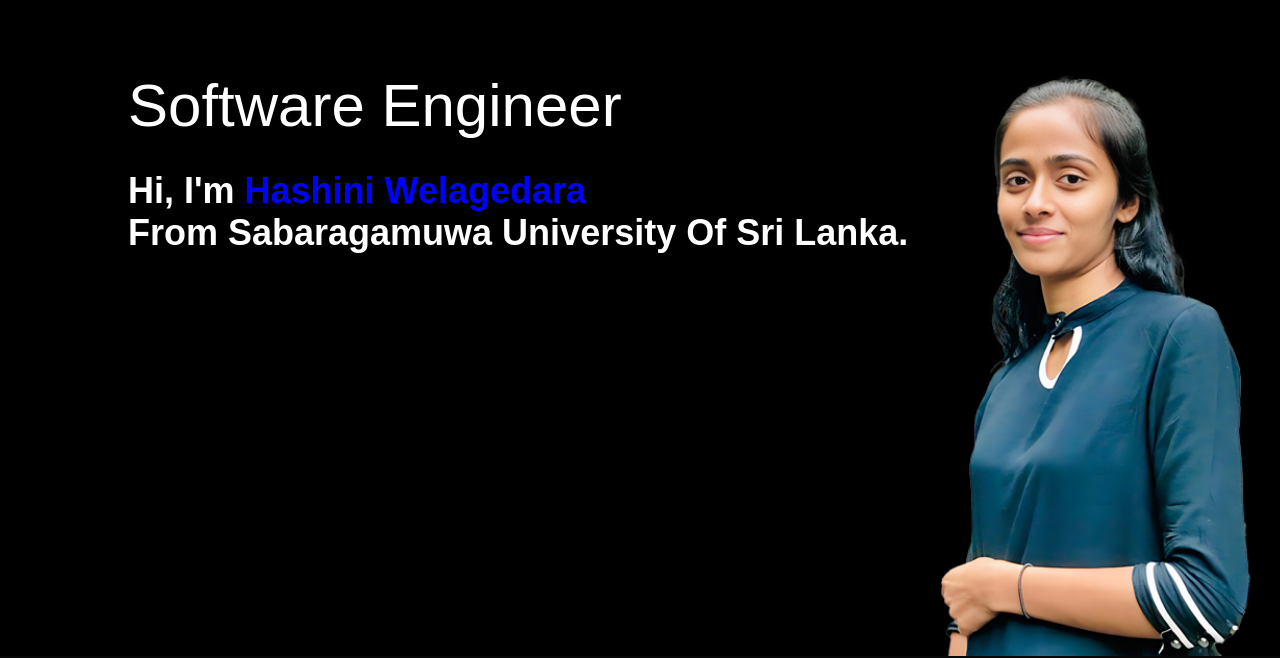
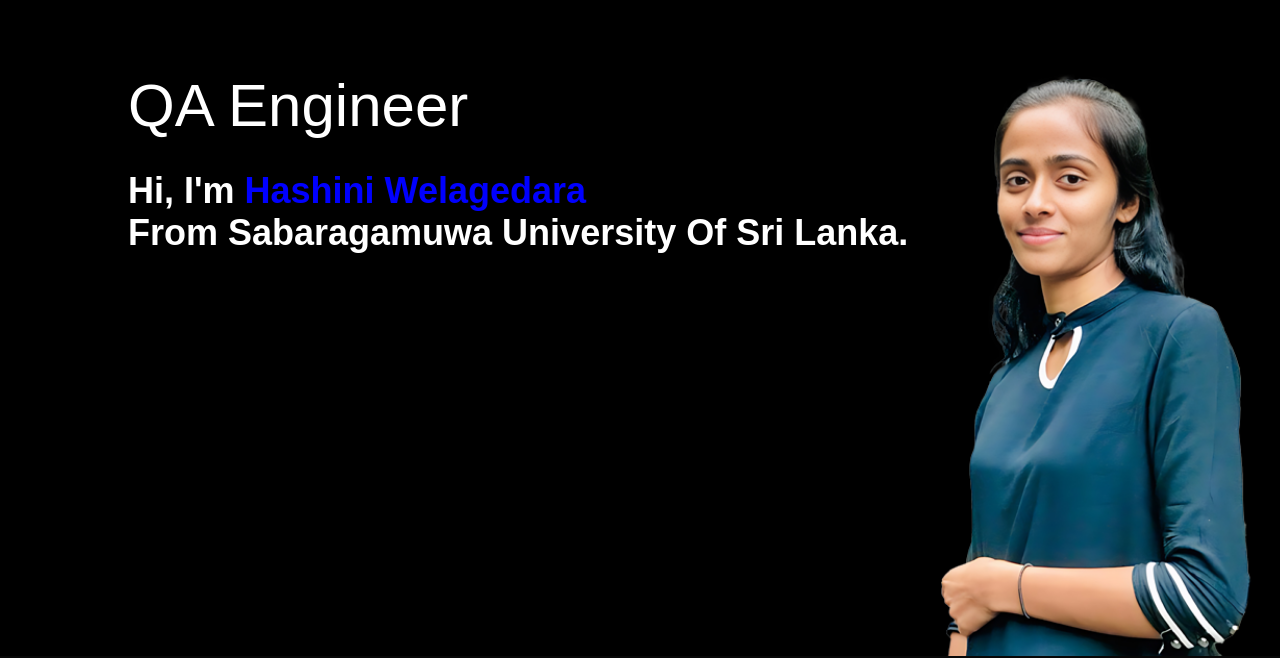
Before and after one commit to Hashiniwelagedara/Portfolio, a plain HTML site: page index.html in a window 1280 px wide. Shown: the part 144-802 px from the top of the page. Drawn offline with Linux system fonts and the light colour scheme.

Commit message:
make some changes

```diff
--- a/index.html
+++ b/index.html
@@ -28,7 +28,7 @@
           <i class="fa-solid fa-bars" onclick="openmenu()"></i>
         </nav>
         <div class="header-text">
-          <p>Software Engineer</p>
+          <p>QA Engineer</p>
           <h1>
             Hi, I'm <span>Hashini Welagedara</span> <br />
             From Sabaragamuwa University Of Sri Lanka.
```
